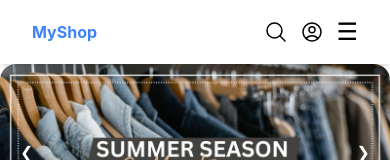
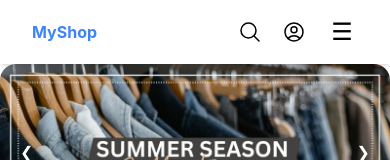
Before and after one commit to VaibhavPrajapati277/React-Ecommerce, a React (Vite) app in the folder Ecommerce/: page / in a window 390 px wide. Shown: the top 160 px of the page. Built offline with nearby package versions, Linux system fonts and the light colour scheme.

Commit message:
add space  between hader icon in mobile view

```diff
--- a/Ecommerce/src/assets/components/Header.jsx
+++ b/Ecommerce/src/assets/components/Header.jsx
@@ -58,7 +58,7 @@ function Header({ scrollToSection, categoryRefs, categories }) {
         <div className="px-8 py-4 flex items-center justify-between">
           <div className="font-bold text-blue-500">MyShop</div>
 
-          <div className="flex items-center gap-3 md:hidden">
+          <div className="flex items-center justify-center gap-5 md:hidden">
             {/* Search */}
             <button onClick={() => setShowSearch(!showSearch)}>
               <svg
@@ -96,7 +96,7 @@ function Header({ scrollToSection, categoryRefs, categories }) {
             </button>
 
             {/* Menu */}
-            <button className="text-2xl" onClick={() => setMenuOpen(!menuOpen)}>
+            <button className="flex items-center justify-center w-8 h-8 text-2xl" onClick={() => setMenuOpen(!menuOpen)}>
               ☰
             </button>
           </div>
```
